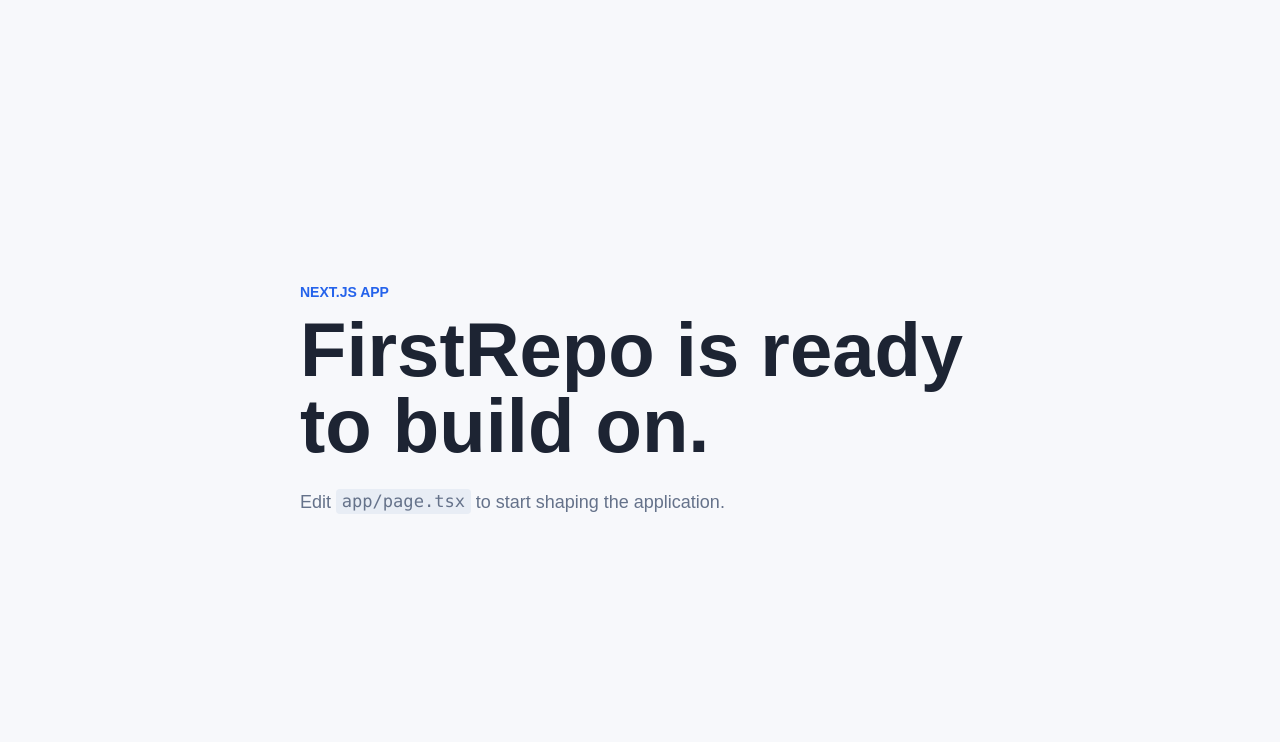
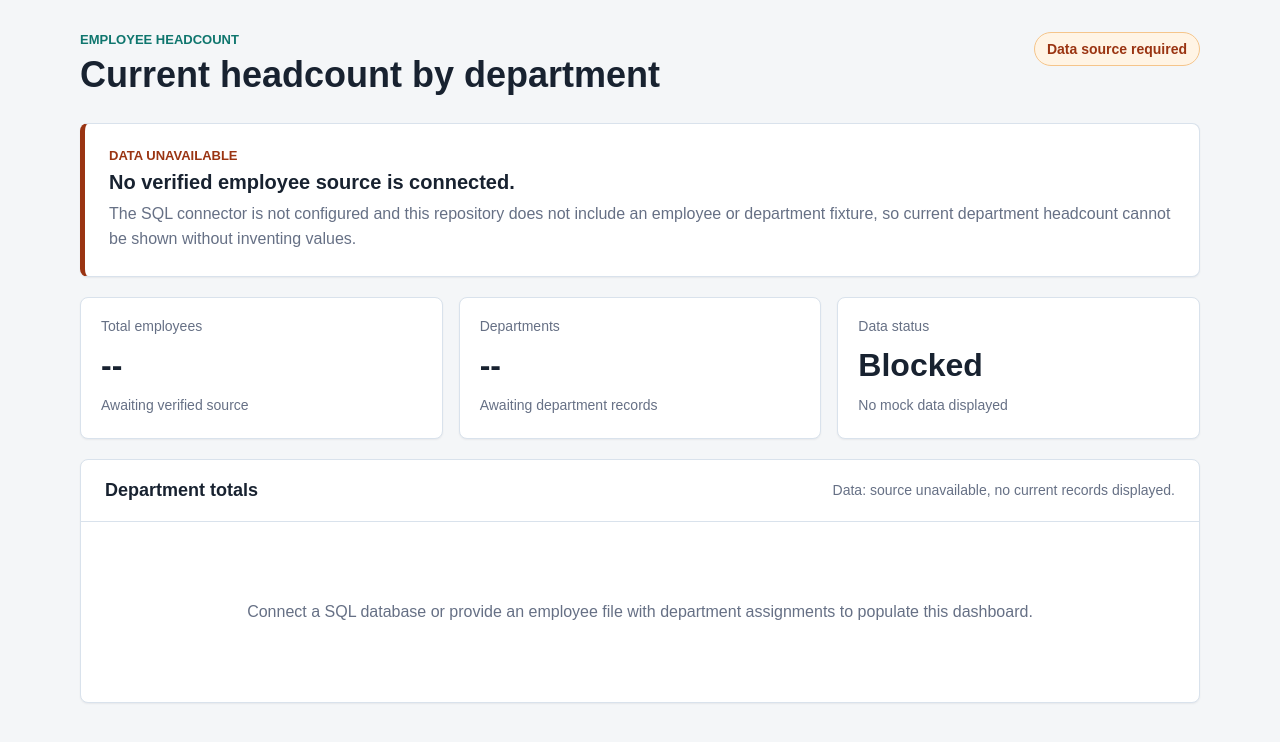
Before and after one commit to Zeyuzhao/FirstRepo, a Next.js app: page / in a window 1280 px wide. Shown: the top 742 px of the page. Built offline with nearby package versions, Linux system fonts and the light colour scheme.

Commit message:
Add employee headcount dashboard

```diff
--- a/app/globals.css
+++ b/app/globals.css
@@ -1,9 +1,14 @@
 :root {
   color-scheme: light;
-  --background: #f7f8fb;
-  --foreground: #1d2433;
-  --muted: #65728a;
-  --accent: #2563eb;
+  --background: #f4f6f8;
+  --foreground: #182230;
+  --muted: #667085;
+  --accent: #0f766e;
+  --accent-soft: #d9f3ef;
+  --border: #d9e2ec;
+  --panel: #ffffff;
+  --warning: #9a3412;
+  --warning-soft: #fff4e5;
 }
 
 * {
@@ -25,43 +30,161 @@ body {
     sans-serif;
 }
 
-code {
-  border-radius: 4px;
-  background: #e8edf5;
-  padding: 0.15rem 0.35rem;
-  font-family: "SFMono-Regular", Consolas, "Liberation Mono", monospace;
-  font-size: 0.95em;
+.page {
+  width: 100%;
+  min-height: 100vh;
+  padding: 32px;
 }
 
-.page {
-  display: grid;
-  min-height: 100vh;
-  place-items: center;
-  padding: 2rem;
+.dashboard {
+  width: min(1120px, 100%);
+  margin: 0 auto;
 }
 
-.intro {
-  max-width: 680px;
+.dashboard__header {
+  display: flex;
+  align-items: flex-start;
+  justify-content: space-between;
+  gap: 24px;
+  margin-bottom: 28px;
 }
 
 .eyebrow {
-  margin: 0 0 0.75rem;
+  margin: 0 0 8px;
   color: var(--accent);
-  font-size: 0.875rem;
+  font-size: 0.8125rem;
   font-weight: 700;
+  letter-spacing: 0;
   text-transform: uppercase;
 }
 
 h1 {
   margin: 0;
-  font-size: clamp(2.25rem, 6vw, 4.75rem);
+  font-size: 2.25rem;
+  line-height: 1.12;
+}
+
+h2,
+p {
+  margin: 0;
+}
+
+.status-badge {
+  flex: 0 0 auto;
+  border: 1px solid #f5c58b;
+  border-radius: 999px;
+  background: var(--warning-soft);
+  color: var(--warning);
+  padding: 8px 12px;
+  font-size: 0.875rem;
+  font-weight: 700;
+}
+
+.notice,
+.metric,
+.table-panel {
+  border: 1px solid var(--border);
+  border-radius: 8px;
+  background: var(--panel);
+  box-shadow: 0 1px 2px rgb(16 24 40 / 6%);
+}
+
+.notice {
+  margin-bottom: 20px;
+  border-left: 5px solid var(--warning);
+  padding: 24px;
+}
+
+.notice__label {
+  margin-bottom: 8px;
+  color: var(--warning);
+  font-size: 0.8125rem;
+  font-weight: 700;
+  text-transform: uppercase;
+}
+
+.notice h2 {
+  margin-bottom: 8px;
+  font-size: 1.25rem;
+}
+
+.notice p:last-child {
+  color: var(--muted);
+  line-height: 1.55;
+}
+
+.summary-grid {
+  display: grid;
+  grid-template-columns: repeat(3, minmax(0, 1fr));
+  gap: 16px;
+  margin-bottom: 20px;
+}
+
+.metric {
+  display: grid;
+  gap: 10px;
+  min-height: 142px;
+  padding: 20px;
+}
+
+.metric__label,
+.metric__note,
+.table-panel__header p {
+  color: var(--muted);
+  font-size: 0.875rem;
+}
+
+.metric strong {
+  font-size: 2rem;
   line-height: 1;
 }
 
-.summary {
-  max-width: 34rem;
-  margin: 1.5rem 0 0;
+.table-panel {
+  overflow: hidden;
+}
+
+.table-panel__header {
+  display: flex;
+  align-items: center;
+  justify-content: space-between;
+  gap: 20px;
+  border-bottom: 1px solid var(--border);
+  padding: 20px 24px;
+}
+
+.table-panel__header h2 {
+  font-size: 1.125rem;
+}
+
+.empty-table {
+  display: grid;
+  min-height: 180px;
+  place-items: center;
+  padding: 32px;
   color: var(--muted);
-  font-size: 1.125rem;
-  line-height: 1.6;
+  text-align: center;
+  line-height: 1.5;
 }
+
+@media (max-width: 760px) {
+  .page {
+    padding: 20px;
+  }
+
+  .dashboard__header,
+  .table-panel__header {
+    display: grid;
+  }
+
+  h1 {
+    font-size: 2rem;
+  }
+
+  .summary-grid {
+    grid-template-columns: 1fr;
+  }
+
+  .status-badge {
+    width: fit-content;
+  }
+}
--- a/app/layout.tsx
+++ b/app/layout.tsx
@@ -2,8 +2,8 @@ import type { Metadata } from "next";
 import "./globals.css";
 
 export const metadata: Metadata = {
-  title: "FirstRepo",
-  description: "A new Next.js application.",
+  title: "Employee Headcount Dashboard",
+  description: "Department headcount dashboard with explicit data provenance.",
 };
 
 export default function RootLayout({
--- a/app/page.tsx
+++ b/app/page.tsx
@@ -1,12 +1,54 @@
 export default function Home() {
   return (
     <main className="page">
-      <section className="intro">
-        <p className="eyebrow">Next.js app</p>
-        <h1>FirstRepo is ready to build on.</h1>
-        <p className="summary">
-          Edit <code>app/page.tsx</code> to start shaping the application.
-        </p>
+      <section className="dashboard" aria-labelledby="dashboard-title">
+        <div className="dashboard__header">
+          <div>
+            <p className="eyebrow">Employee headcount</p>
+            <h1 id="dashboard-title">Current headcount by department</h1>
+          </div>
+          <span className="status-badge">Data source required</span>
+        </div>
+
+        <section className="notice" aria-labelledby="notice-title">
+          <p className="notice__label">Data unavailable</p>
+          <h2 id="notice-title">No verified employee source is connected.</h2>
+          <p>
+            The SQL connector is not configured and this repository does not
+            include an employee or department fixture, so current department
+            headcount cannot be shown without inventing values.
+          </p>
+        </section>
+
+        <section className="summary-grid" aria-label="Headcount status">
+          <article className="metric">
+            <span className="metric__label">Total employees</span>
+            <strong>--</strong>
+            <span className="metric__note">Awaiting verified source</span>
+          </article>
+          <article className="metric">
+            <span className="metric__label">Departments</span>
+            <strong>--</strong>
+            <span className="metric__note">Awaiting department records</span>
+          </article>
+          <article className="metric">
+            <span className="metric__label">Data status</span>
+            <strong>Blocked</strong>
+            <span className="metric__note">No mock data displayed</span>
+          </article>
+        </section>
+
+        <section className="table-panel" aria-labelledby="table-title">
+          <div className="table-panel__header">
+            <h2 id="table-title">Department totals</h2>
+            <p>Data: source unavailable, no current records displayed.</p>
+          </div>
+
+          <div className="empty-table" role="status">
+            Connect a SQL database or provide an employee file with department
+            assignments to populate this dashboard.
+          </div>
+        </section>
       </section>
     </main>
   );
```
